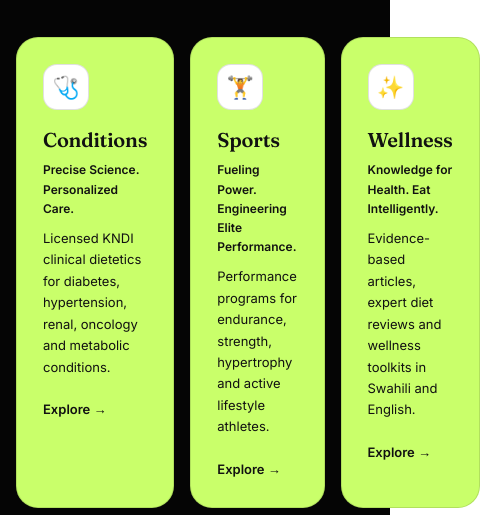
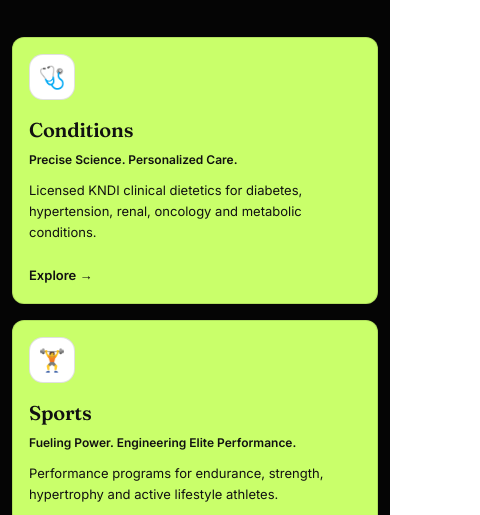
Before and after one commit to Vido-stack/Joy, a plain HTML site: page index.html in a window 390 px wide. Shown: the part 789-1304 px from the top of the page, 480 px wide, since content can reach past the window. Drawn offline with Linux system fonts and the light colour scheme.

Commit message:
Improve mobile layout: stack pillar cards, fix gallery and remove overflow

```diff
--- a/joy.css
+++ b/joy.css
@@ -378,6 +378,10 @@ footer{background:#0f1f0f;color:#fff;margin-top:80px}
 
   .contact-grid{grid-template-columns:1fr;gap:32px}
 
+  /* Ensure homepage pillars stack on mobile and avoid horizontal overflow */
+  .page#page-home .pillars-grid{grid-template-columns:1fr;gap:20px}
+  .page#page-home .pillars-grid .pillar-card{max-width:none;padding:20px;border-radius:16px}
+
   .gallery-strip{grid-template-columns:repeat(2,1fr)}
   .footer-inner{grid-template-columns:1fr 1fr;gap:24px}
 }
@@ -416,4 +420,11 @@ footer{background:#0f1f0f;color:#fff;margin-top:80px}
   .btn{padding:10px 20px;font-size:13px}
   .dark-band-imgs{grid-template-columns:1fr}
   .dark-band-imgs img:first-child{height:160px}
+
+  /* Tighten pillars and gallery on smallest screens */
+  .page#page-home .pillars-grid{grid-template-columns:1fr;gap:16px}
+  .page#page-home .pillars-grid .pillar-card{border-radius:12px;padding:16px}
+  .gallery-strip{grid-template-columns:1fr}
+  .gallery-strip img{height:180px}
+  .container{padding:0 12px}
 }
```
